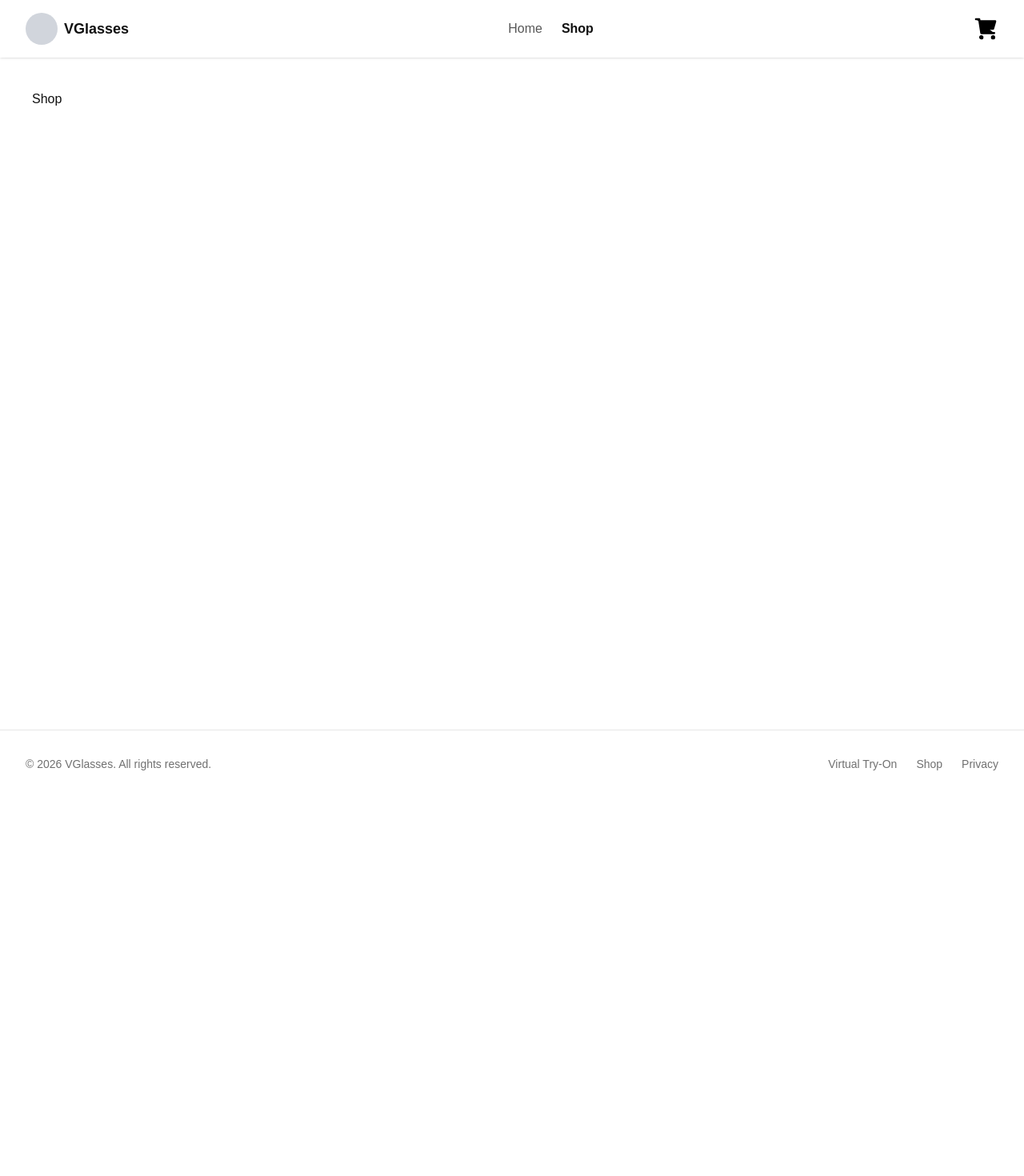
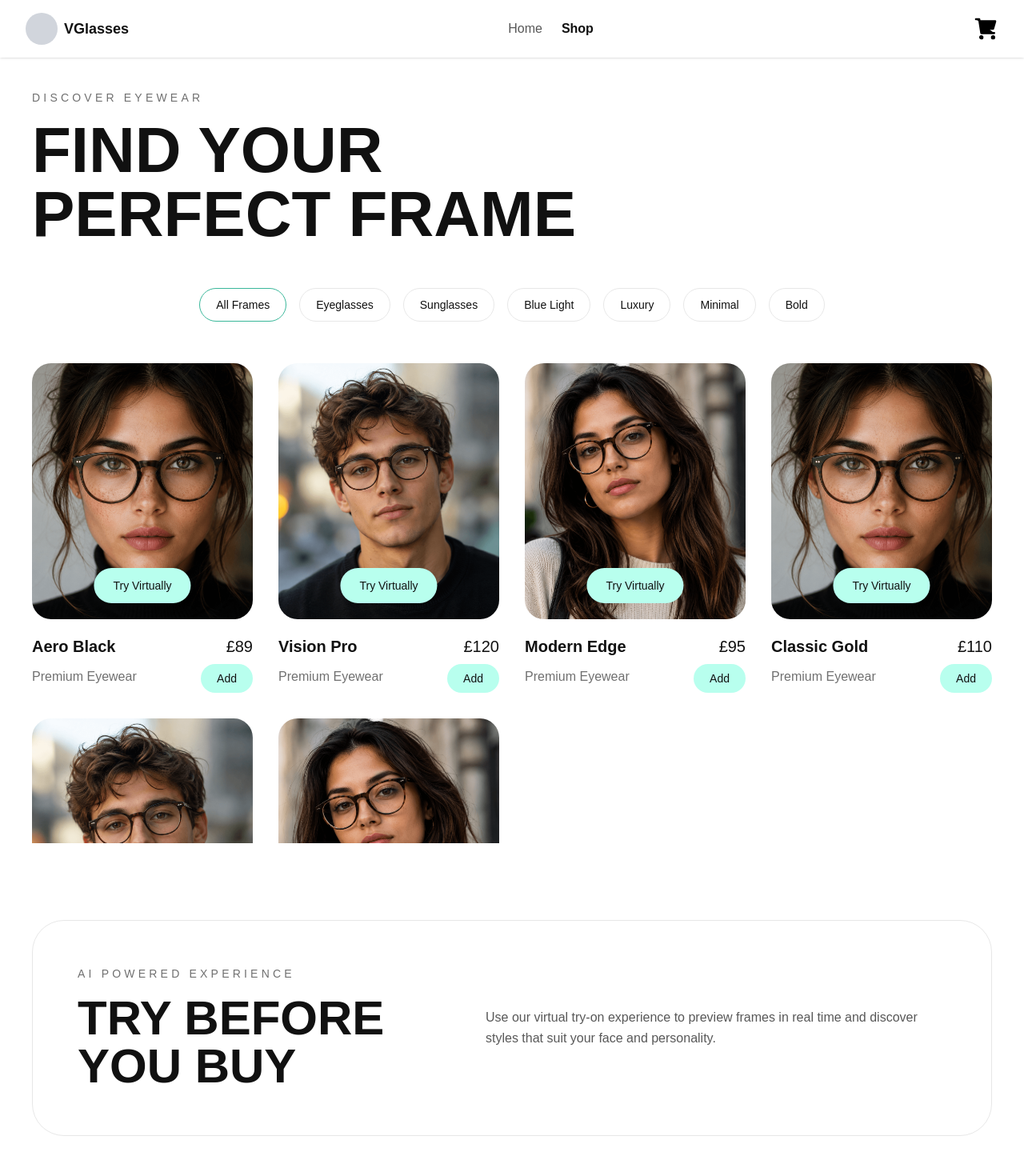
Before and after one commit to Maap014/virtual-glasses-tryon-system, a Next.js app: page /shop in a window 1280 px wide. Shown: the top 1470 px of the page at 80% size. Before the commit the page ends 997 px from the top, so only its background shows below. Built offline with nearby package versions, Linux system fonts and the light colour scheme.

Commit message:
implement shop page

```diff
--- a/src/app/appLayout.tsx
+++ b/src/app/appLayout.tsx
@@ -15,10 +15,7 @@ export const AppLayout = ({
     <div>
       <NavBar />
       <main
-        className={clsx(
-          "px-10 pb-4 pt-10  overflow-y-scroll hidden-scrollbar bg-white min-h-screen",
-          className,
-        )}
+        className={clsx("px-10 pb-4 pt-10 bg-white min-h-screen", className)}
       >
         <div className="max-w-400 mx-auto">{children}</div>
       </main>
--- a/src/app/page.tsx
+++ b/src/app/page.tsx
@@ -4,6 +4,7 @@ import heroImage from "../assets/female_short_hair.png";
 import leftImage from "../assets/male_on_glasses.png";
 import rightImage from "../assets/female_long_hair_glasses.png";
 import { EyeWearCarousel } from "@/components/eyeWearCarousel";
+import Link from "next/link";
 
 const Home = () => {
   return (
@@ -11,7 +12,7 @@ const Home = () => {
       <div className="relative z-10">
         <div className="pl-6 768:pl-12 1024:pl-20">
           <div className="flex items-center">
-            <p className="text-base pr-2 text-foreground/60 tracking-wide mb-4">
+            <p className="text-base pr-2 tracking-[0.3em] text-foreground/60  mb-4">
               OUR VISION
             </p>
             <hr className="w-[10%] max-w-28 min-w-16 border-foreground/30" />
@@ -98,9 +99,11 @@ const Home = () => {
                 ANYWHERE!
               </h2>
 
-              <button className="mt-6 bg-primary hover:bg-primary-dark text-sm 560:text-base  rounded-full px-5 560:px-8 py-2.5 560:py-4 w-full cursor-pointer ">
-                SHOP NOW
-              </button>
+              <Link href="/shop">
+                <button className="mt-6 bg-primary hover:bg-primary-dark text-sm 560:text-base  rounded-full px-5 560:px-8 py-2.5 560:py-4 w-full cursor-pointer ">
+                  SHOP NOW
+                </button>
+              </Link>
             </div>
           </div>
 
@@ -130,7 +133,7 @@ const Home = () => {
         <div className="grid grid-cols-1 1024:grid-cols-[0.8fr_1.2fr] gap-8 items-center">
           <div>
             <div className="flex gap-1 items-center">
-              <p className="text-foreground/60 text-sm tracking-wide mb-4">
+              <p className="text-foreground/60 text-sm tracking-[0.3em] mb-4">
                 VIRTUAL TRY-ON EXPERIENCE
               </p>
               <hr className="w-[10%] max-w-28 min-w-16 border-foreground/30" />
@@ -159,9 +162,12 @@ const Home = () => {
             </div>
 
             <div className="flex gap-4 mt-8">
-              <button className="bg-primary hover:bg-primary-dark cursor-pointer transition-colors rounded-full px-7 py-3 text-sm font-medium">
+              <Link
+                href="/shop"
+                className="bg-primary hover:bg-primary-dark cursor-pointer transition-colors rounded-full px-7 py-3 text-sm font-medium"
+              >
                 Try Virtually and Shop Frames
-              </button>
+              </Link>
             </div>
           </div>
 
--- a/src/app/shop/page.tsx
+++ b/src/app/shop/page.tsx
@@ -1,9 +1,24 @@
+import { ShopProducts } from "@/components/shopProducts";
 import { AppLayout } from "../appLayout";
 
 const Shop = () => {
   return (
     <AppLayout>
-      <div>Shop</div>
+      <section className=" relative">
+        <div className="text-center 768:text-start">
+          <p className="text-sm uppercase tracking-[0.3em] text-foreground/60">
+            Discover eyewear
+          </p>
+
+          <h1 className="text-5xl 768:text-7xl 1240:text-[80px] font-bold leading-none mt-4">
+            FIND YOUR
+            <br />
+            PERFECT FRAME
+          </h1>
+        </div>
+
+        <ShopProducts />
+      </section>
     </AppLayout>
   );
 };
--- a/src/components/navbar/Navbar.tsx
+++ b/src/components/navbar/Navbar.tsx
@@ -9,7 +9,7 @@ export const NavBar = () => {
   ];
 
   return (
-    <div className=" sticky top-0 z-20">
+    <div className=" sticky top-0 z-50">
       <DesktopNavbar navItems={navItems} className="hidden 768:flex " />
       <MobileNavbar navItems={navItems} className="block 768:hidden" />
     </div>
--- /dev/null
+++ b/src/components/shopProducts.tsx
@@ -0,0 +1,172 @@
+"use client";
+
+import Image from "next/image";
+import { useEffect, useRef, useState } from "react";
+import clsx from "clsx";
+import heroImage from "@/assets/female_short_hair.png";
+import leftImage from "@/assets/male_on_glasses.png";
+import rightImage from "@/assets/female_long_hair_glasses.png";
+
+const categories = [
+  { key: "All Frames", value: "all_frames" },
+  { key: "Eyeglasses", value: "eyeglasses" },
+  { key: "Sunglasses", value: "sunglasses" },
+  { key: "Blue Light", value: "blue_light" },
+  { key: "Luxury", value: "luxury" },
+  { key: "Minimal", value: "minimal" },
+  { key: "Bold", value: "bold" },
+];
+
+const products = [
+  {
+    id: 1,
+    name: "Aero Black",
+    price: "£89",
+    image: heroImage,
+  },
+  {
+    id: 2,
+    name: "Vision Pro",
+    price: "£120",
+    image: leftImage,
+  },
+  {
+    id: 3,
+    name: "Modern Edge",
+    price: "£95",
+    image: rightImage,
+  },
+  {
+    id: 4,
+    name: "Classic Gold",
+    price: "£110",
+    image: heroImage,
+  },
+  {
+    id: 5,
+    name: "Bold Frame",
+    price: "£99",
+    image: leftImage,
+  },
+  {
+    id: 6,
+    name: "Minimal Clear",
+    price: "£79",
+    image: rightImage,
+  },
+];
+
+export const ShopProducts = () => {
+  const experience = useRef<HTMLDivElement>(null);
+  const [selectedCategory, setSelectedCategory] = useState("all_frames");
+
+  const handleCategoryClick = (category: string) => {
+    setSelectedCategory(category);
+  };
+  const [isSticky, setIsSticky] = useState(true);
+
+  useEffect(() => {
+    const observer = new IntersectionObserver(
+      (entries) => {
+        entries[0].isIntersecting ? setIsSticky(false) : setIsSticky(true);
+      },
+      { threshold: 0.7 },
+    );
+    const current = (experience as React.RefObject<HTMLDivElement>)
+      ?.current as HTMLDivElement | null;
+    if (current) observer.observe(current);
+
+    return () => {
+      if (current) observer.unobserve(current);
+      observer.disconnect();
+    };
+  }, [experience]);
+  return (
+    <div>
+      <div
+        className={clsx(
+          isSticky ? "sticky" : "",
+          "top-17 1024:top-18 z-40 px-3 960:px-0 bg-white/80 backdrop-blur-md py-3 mt-10 transition-all ease-in-out duration-500 ",
+        )}
+      >
+        <div className="flex 960:justify-center text-nowrap gap-4 overflow-x-scroll hidden-scrollbar ">
+          {categories.map((category) => (
+            <button
+              key={category.value}
+              onClick={() => handleCategoryClick(category.value)}
+              className={clsx(
+                selectedCategory === category.value
+                  ? "border-[#3ab79a]"
+                  : "border-border",
+                "px-5 py-2.5 rounded-full border  hover:border-[#3ab79a] transition-colors text-sm cursor-pointer",
+              )}
+            >
+              {category.key}
+            </button>
+          ))}
+        </div>
+      </div>
+      <section className="h-[80vh] overflow-y-auto hidden-scrollbar">
+        <div className="grid 560:grid-cols-2 880:grid-cols-3 1024:grid-cols-3 1240:grid-cols-4 gap-8 mt-10">
+          {products.map((product) => (
+            <div key={product.id} className="group">
+              <div className="relative overflow-hidden rounded-3xl h-80 bg-card">
+                <Image
+                  src={product.image}
+                  alt={product.name}
+                  fill
+                  className="object-cover group-hover:scale-105 transition-transform duration-500"
+                />
+
+                <button className="absolute bottom-5 left-1/2 -translate-x-1/2 bg-primary hover:bg-primary-dark transition-colors rounded-full px-6 py-3 text-sm font-medium cursor-pointer">
+                  Try Virtually
+                </button>
+              </div>
+
+              <div className="flex flex-col gap-2 justify-between mt-5">
+                <div className="flex justify-between gap-2.5 ">
+                  <h3 className=" text-lg 768:text-xl font-semibold">
+                    {product.name}
+                  </h3>
+                  <p className="text-lg 768:text-xl font-medium">
+                    {product.price}
+                  </p>
+                </div>
+
+                <div className="flex justify-between gap-2">
+                  <p className="text-foreground/60 mt-1">Premium Eyewear</p>
+                  <button className=" bg-primary hover:bg-primary-dark transition-colors rounded-3xl px-5 py-2 text-sm font-medium cursor-pointer">
+                    Add
+                  </button>
+                </div>
+              </div>
+            </div>
+          ))}
+        </div>
+      </section>
+      <section
+        ref={experience}
+        className="mt-24 rounded-[40px] border border-border hover:border-[#3ab79a] transition-colors duration-200  p-8 768:p-14 flex flex-col 1024:flex-row items-center justify-between gap-10"
+      >
+        <div>
+          <p className="text-sm uppercase tracking-[0.3em] text-foreground/60">
+            AI Powered Experience
+          </p>
+
+          <h2 className="text-4xl 768:text-6xl font-bold leading-none mt-4 text-center 1240:text-start">
+            TRY BEFORE
+            <br />
+            YOU BUY
+          </h2>
+        </div>
+
+        <div className="max-w-xl">
+          <p className="text-foreground/70 leading-relaxed">
+            Use our virtual try-on experience to preview frames in real time and
+            discover styles that suit your face and personality.
+          </p>
+        </div>
+      </section>
+    </div>
+  );
+};
--- a/src/components/svg.tsx
+++ b/src/components/svg.tsx
@@ -40,9 +40,9 @@ export const CloseIcon = ({
         id="Vector"
         d="M16 16L12 12M12 12L8 8M12 12L16 8M12 12L8 16"
         stroke="#000000"
-        stroke-width="2"
-        stroke-linecap="round"
-        stroke-linejoin="round"
+        strokeWidth="2"
+        strokeLinecap="round"
+        strokeLinejoin="round"
       />
     </g>
   </svg>
@@ -66,9 +66,9 @@ export const CartIcon = ({
     <path
       d="M6.29977 5H21L19 12H7.37671M20 16H8L6 3H3M9 20C9 20.5523 8.55228 21 8 21C7.44772 21 7 20.5523 7 20C7 19.4477 7.44772 19 8 19C8.55228 19 9 19.4477 9 20ZM20 20C20 20.5523 19.5523 21 19 21C18.4477 21 18 20.5523 18 20C18 19.4477 18.4477 19 19 19C19.5523 19 20 19.4477 20 20Z"
       stroke="#000000"
-      stroke-width="2"
-      stroke-linecap="round"
-      stroke-linejoin="round"
+      strokeWidth="2"
+      strokeLinecap="round"
+      strokeLinejoin="round"
     />
   </svg>
 );
```
